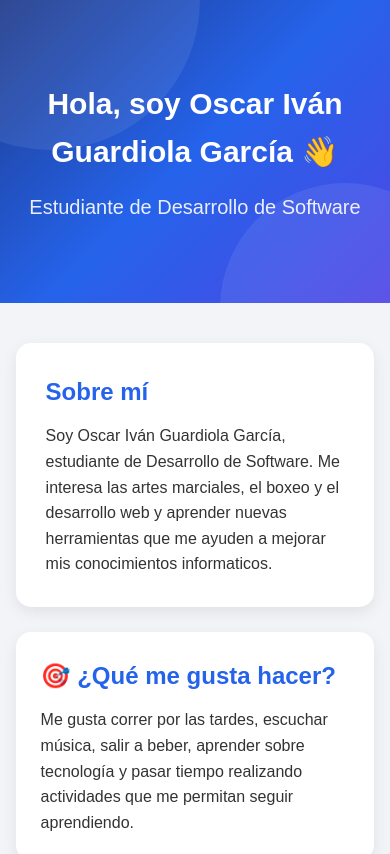
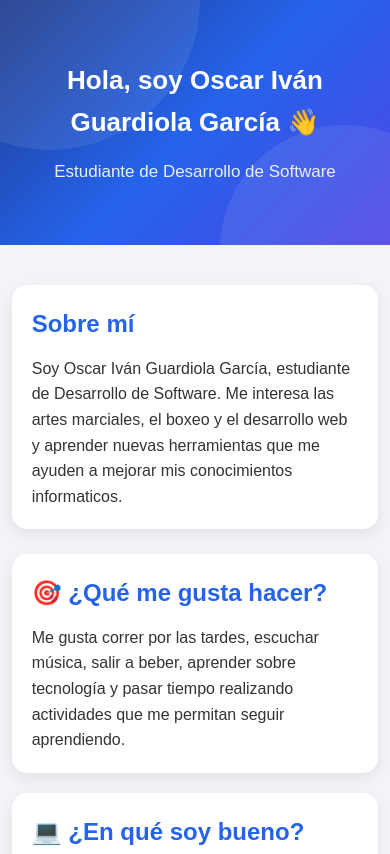
Before and after one commit to 24040089/Practica-git-Oscar, a plain HTML site: page index.html in a window 390 px wide. Shown: the top 854 px of the page. Drawn offline with Linux system fonts and the light colour scheme.

Commit message:
Mejora diseño responsive

```diff
--- a/style.css
+++ b/style.css
@@ -147,3 +147,29 @@ footer {
 section {
     transition: transform 0.3s ease;
 }
+
+/* Mejoras para dispositivos móviles */
+@media (max-width: 500px) {
+
+    header {
+        padding: 60px 15px;
+    }
+
+    header h1 {
+        font-size: 26px;
+    }
+
+    header p {
+        font-size: 17px;
+    }
+
+    .presentacion,
+    .objetivo,
+    .tarjeta {
+        padding: 20px;
+    }
+
+    main {
+        width: 94%;
+    }
+}
```
